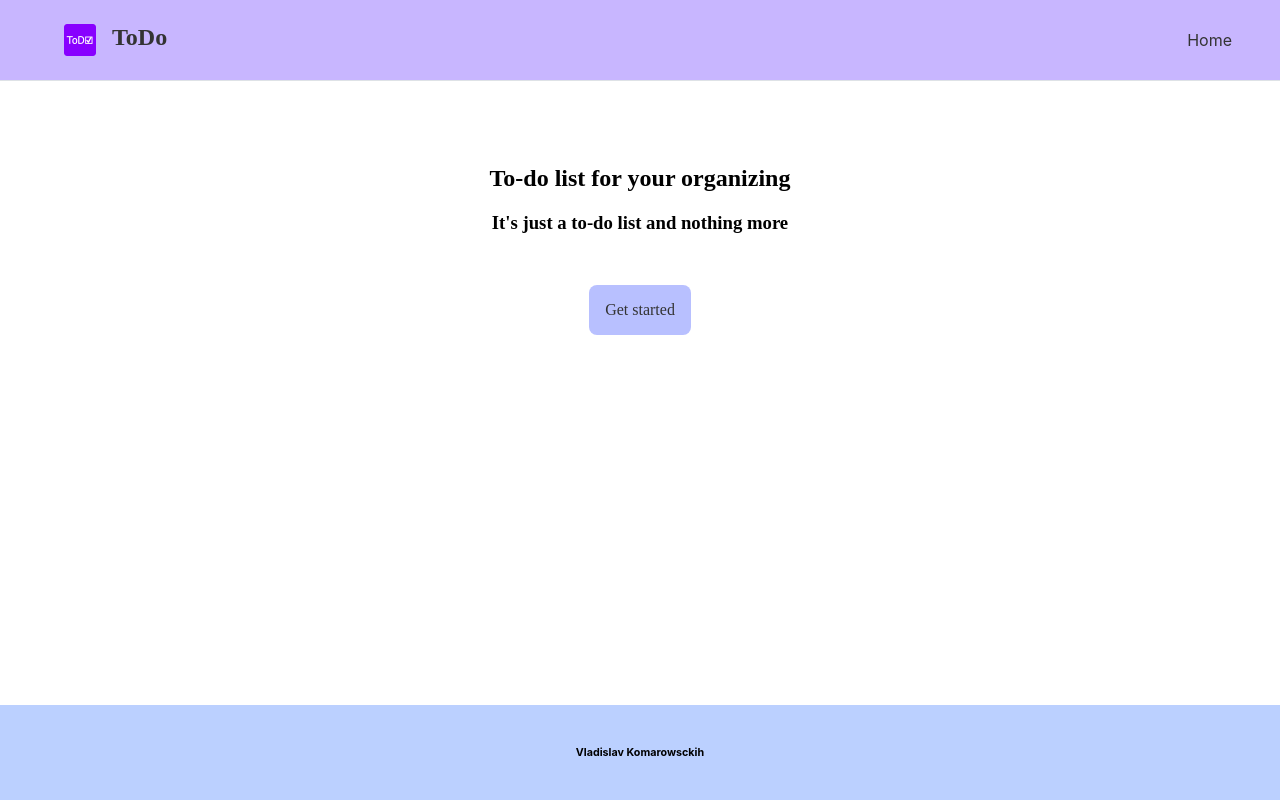
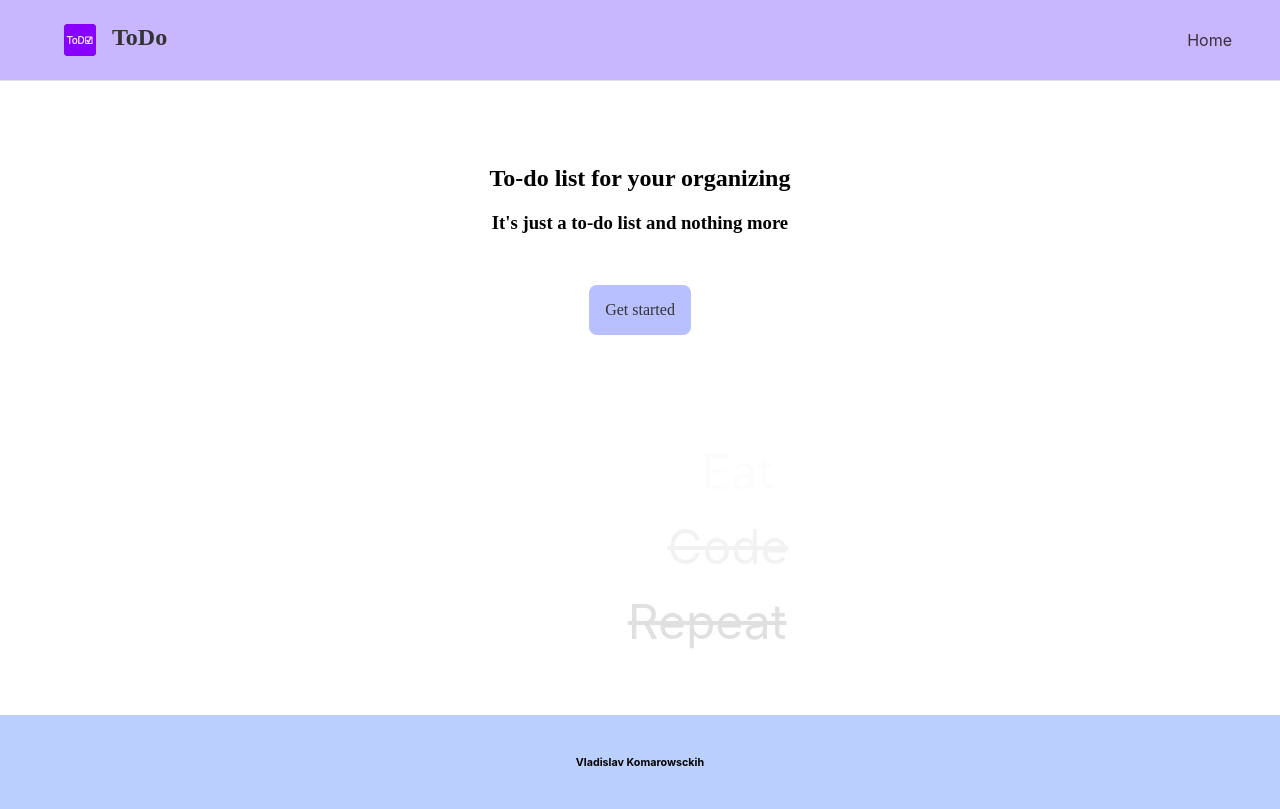
Before and after one commit to GetAwayKO/todo_list, a React app: page / in a window 1280 px wide. Built offline with nearby package versions, Linux system fonts and the light colour scheme; a small style sheet from the web is missing.

Commit message:
added animation for homepage

```diff
--- /dev/null
+++ b/client/views/Homepage/Animation.module.scss
@@ -0,0 +1,35 @@
+.container {
+  margin-top: 2rem;
+  display: flex;
+  flex-direction: column;
+  text-align: center;
+  font-size: 3rem;
+  span {
+    position: relative;
+    opacity: 0;
+    margin-bottom: 1rem;
+    animation: slide 5s ease 1s infinite;
+    animation-fill-mode: forwards;
+  }
+  @keyframes slide {
+    0% {
+      opacity: 0;
+      visibility: visible;
+      margin-right: 200px;
+    }
+    25% {
+      opacity: 1;
+      margin-right: 0px;
+    }
+    50% {
+      margin-left: 0px;
+    }
+    75% {
+      text-decoration: line-through;
+    }
+    100% {
+      margin-left: 200px;
+      opacity: 0;
+    }
+  }
+}
--- /dev/null
+++ b/client/views/Homepage/AnimationList.jsx
@@ -0,0 +1,23 @@
+import styles from "./Animation.module.scss";
+import React from "react";
+const AnimationList = () => {
+  const TASKS = [
+    { id: 0, content: "Sleep" },
+    { id: 1, content: "Eat" },
+    { id: 2, content: "Code" },
+    { id: 3, content: "Repeat" },
+  ];
+  let delay = 0;
+  return (
+    <div className={styles.container}>
+      {TASKS.map((item) => {
+        return (
+          <span style={{ animationDelay: `${(delay += 0.5)}s` }} key={item.id}>
+            {item.content}
+          </span>
+        );
+      })}
+    </div>
+  );
+};
+export default AnimationList;
--- a/client/views/Homepage/Home.jsx
+++ b/client/views/Homepage/Home.jsx
@@ -1,6 +1,7 @@
 import React from "react";
 import styles from "./Home.module.scss";
 import LinkButton from "../../components/button/LinkButton";
+import AnimationList from "./AnimationList";
 const Home = () => {
   return (
     <div className={styles.home}>
@@ -11,6 +12,7 @@ const Home = () => {
       <div className={styles.container}>
         <LinkButton to="/list">Get started</LinkButton>
       </div>
+      <AnimationList />
     </div>
   );
 };
--- a/client/views/ToDoList/ToDoListEdit.jsx
+++ /dev/null
@@ -1,5 +0,0 @@
-import React from "react";
-const ToDoListEdit = () => {
-  return <></>;
-};
-export default ToDoListEdit;
```
